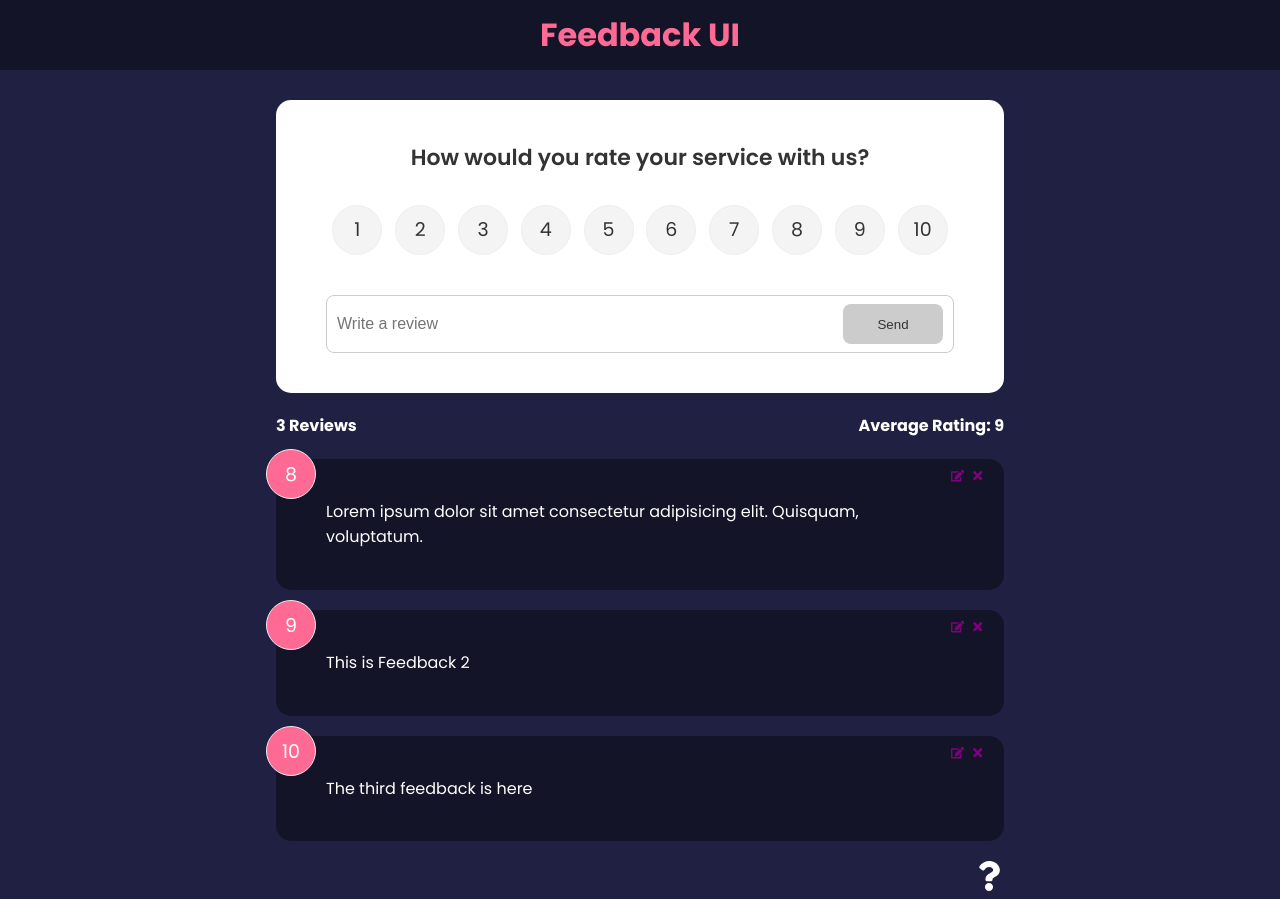
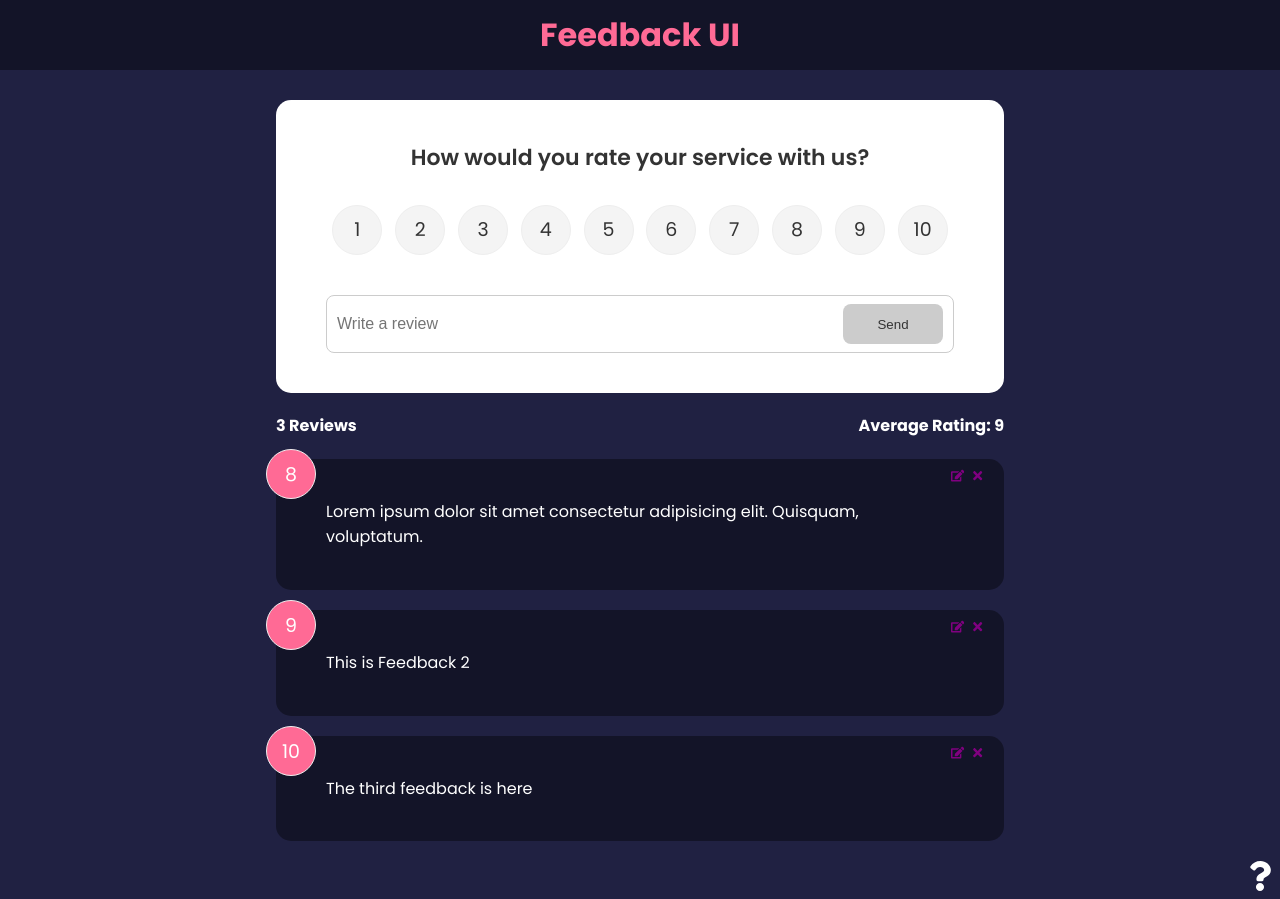
Before and after one commit to anthonyyoussef01/feedback-app, a React (Create React App) app: page / in a window 1280 px wide. Built offline with nearby package versions, Linux system fonts and the light colour scheme.

Commit message:
added css styling to allow the question mark directing to the help page to reach the end (right) of the screen

```diff
--- a/src/index.css
+++ b/src/index.css
@@ -190,6 +190,10 @@ input:focus {
 .about-link {
     display: flex;
     justify-content: flex-end;
+
+    position: absolute;
+    left: 0;
+    right: 5px;
 }
 
 /* FIX: Remove position: absolute to keep about icon at the bottom of the
```
